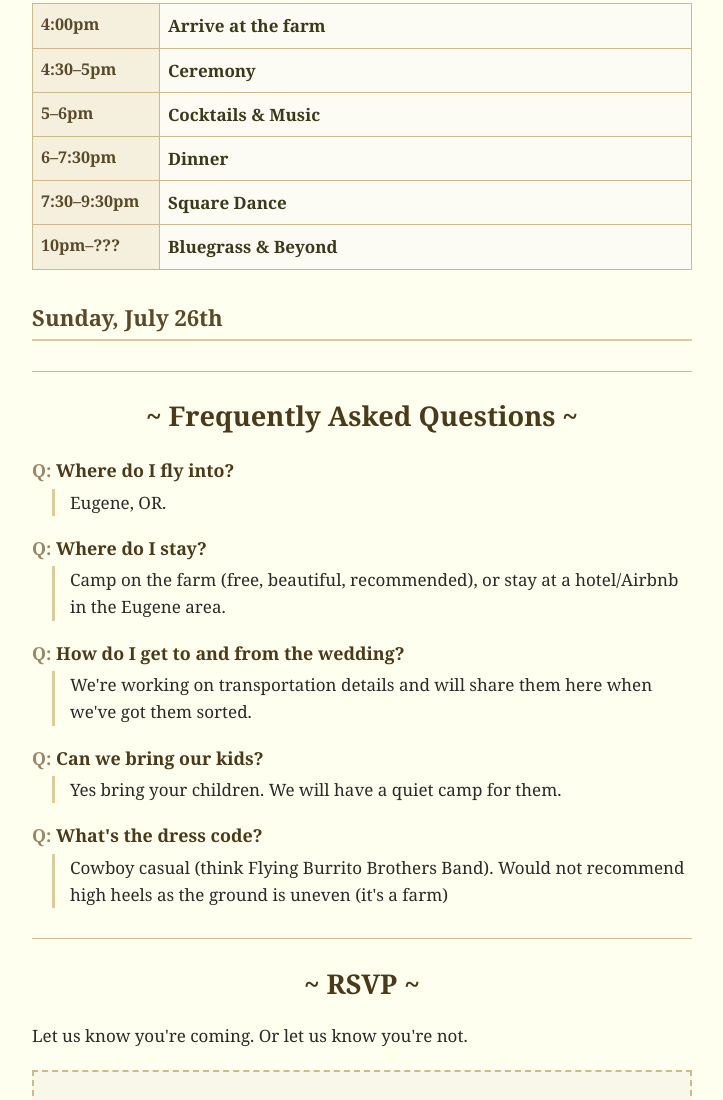
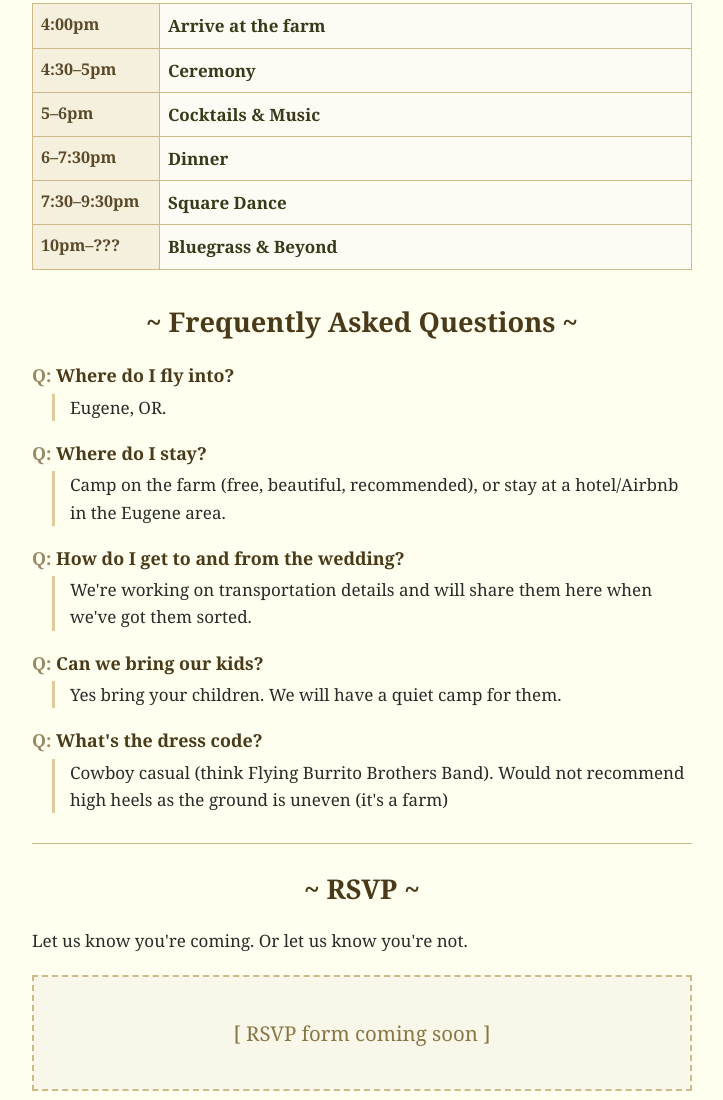
Before and after one commit to willisplummer/dylmad, a plain HTML site: page index.html in a window 1280 px wide. Shown: the part 650-1750 px from the top of the page, without its empty margins (278-1001 px from the left). Drawn offline with Linux system fonts and the light colour scheme.

Commit message:
Remove Sunday section from index.html
Removed the Sunday section from the HTML.

```diff
--- a/index.html
+++ b/index.html
@@ -86,15 +86,6 @@
         </table>
       </div>
 
-      <!-- ~~~~~ SUNDAY ~~~~~ -->
-      <div id="sunday" class="section day">
-        <h3>Sunday, July 26th</h3>
-        <p>
-        </p>
-      </div>
-
-      <hr>
-
       <!-- ~~~~~ FAQ ~~~~~ -->
       <div id="faq" class="section">
         <h2>~ Frequently Asked Questions ~</h2>
```
